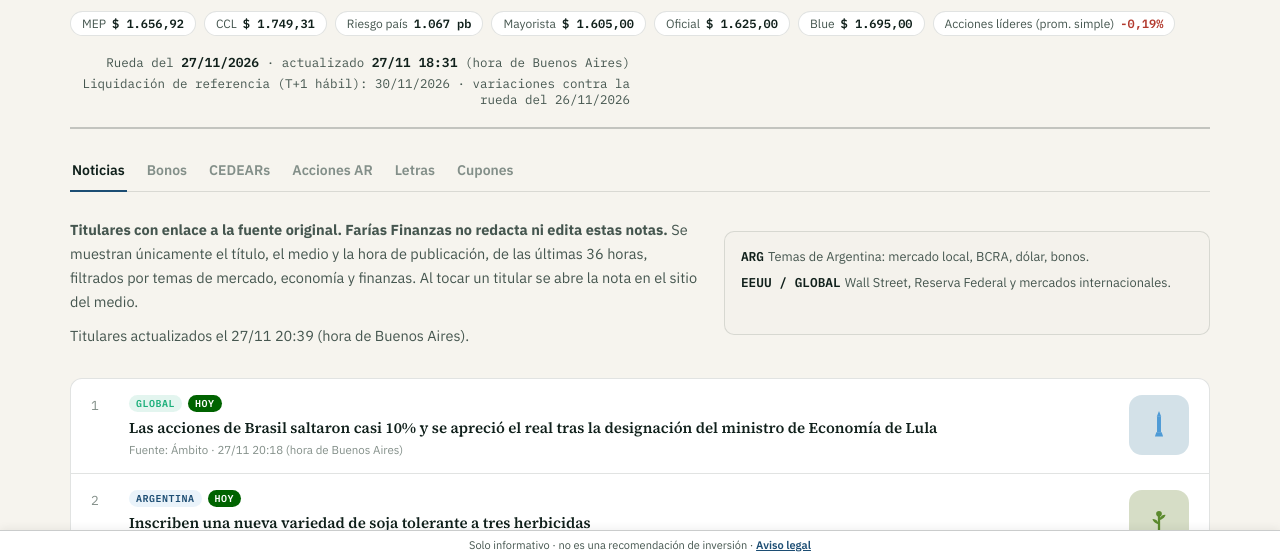
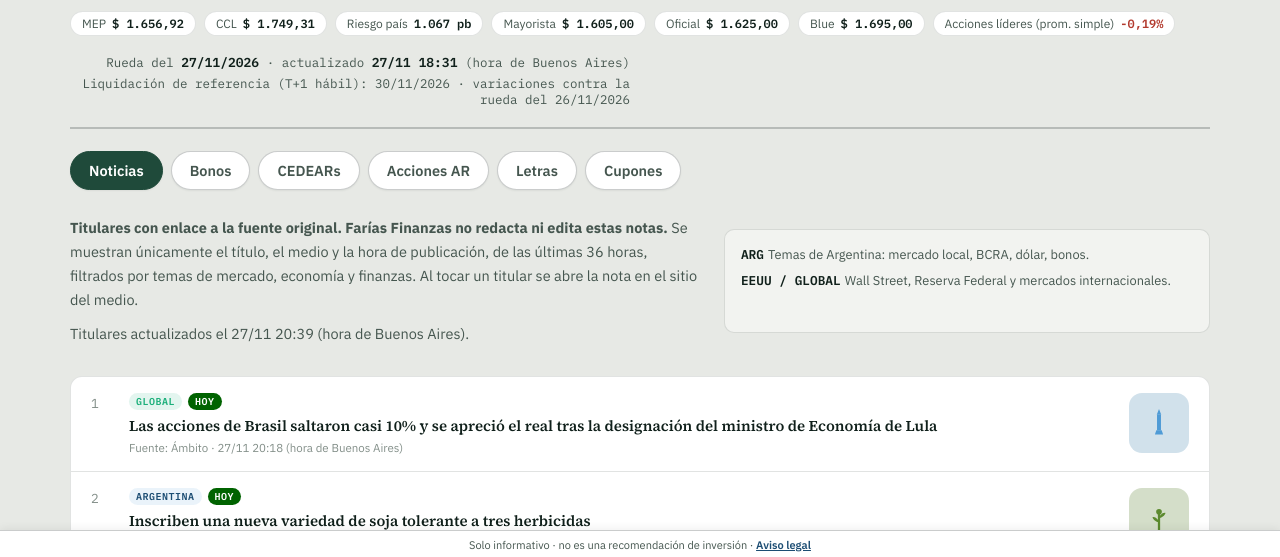
Before and after one commit to fabianfar/asesoria, a plain HTML site: page pizarra/index.html in a window 1280 px wide. Shown: the part 241-798 px from the top of the page. Drawn offline with Linux system fonts and the light colour scheme.

Commit message:
Pizarra: fondo gris pastel y pestañas con marco
Tema claro con fondo gris pastel para que resalten las tarjetas blancas.
Las pestañas pasan a ser botones con borde; la activa queda rellena en
verde de la marca (algodón en tema oscuro).

Co-Authored-By: Claude Opus 5.5 <noreply@anthropic.com>
Claude-Session: https://claude.ai/code/session_015CoB3We4RSKFxaUAZpnWD4

```diff
--- a/pizarra/index.html
+++ b/pizarra/index.html
@@ -21,10 +21,10 @@
 <style>
 
   :root{
-    --bg:            #f6f4ee;
-    --bg-plane:      #f1efe7;
+    --bg:            #e7e9e5;
+    --bg-plane:      #e1e4df;
     --surface:       #ffffff;
-    --surface-2:     #f4f2ec;
+    --surface-2:     #f2f3f0;
     --border:        rgba(15,26,23,0.12);
     --border-strong: rgba(15,26,23,0.22);
     --ink:           #10201b;
@@ -574,6 +574,21 @@
   .tbl-scroll thead th.l, .tbl-scroll thead th:first-child{ text-align:left; }
   .pt-label{ pointer-events:none; }
 
+
+  /* ---------- pestañas con marco (Farías Finanzas) ---------- */
+  :root{ --tab-active:#1F4A3A; --tab-active-ink:#ffffff; }
+  @media (prefers-color-scheme: dark){ :root:not([data-theme="light"]){ --tab-active:#F6F1E7; --tab-active-ink:#12181a; } }
+  :root[data-theme="dark"]{ --tab-active:#F6F1E7; --tab-active-ink:#12181a; }
+  .tabs{ display:flex; flex-wrap:wrap; gap:8px; border-bottom:none; margin-bottom:26px; }
+  .tab-btn{
+    margin:0; padding:9px 18px; font-size:14.5px; font-weight:600; color:var(--ink-2);
+    background:var(--surface); border:1.5px solid var(--border-strong); border-radius:999px;
+    translate:none; box-shadow:0 1px 2px rgba(15,26,23,0.06);
+    transition:background-color .15s, border-color .15s, color .15s;
+  }
+  .tab-btn:hover{ color:var(--ink); border-color:var(--tab-active); }
+  .tab-btn.active{ background:var(--tab-active); border-color:var(--tab-active); color:var(--tab-active-ink); }
+  @media (max-width:560px){ .tabs{ gap:6px; } .tab-btn{ padding:8px 14px; font-size:14px; } }
 </style>
 </head>
 <body>
```
